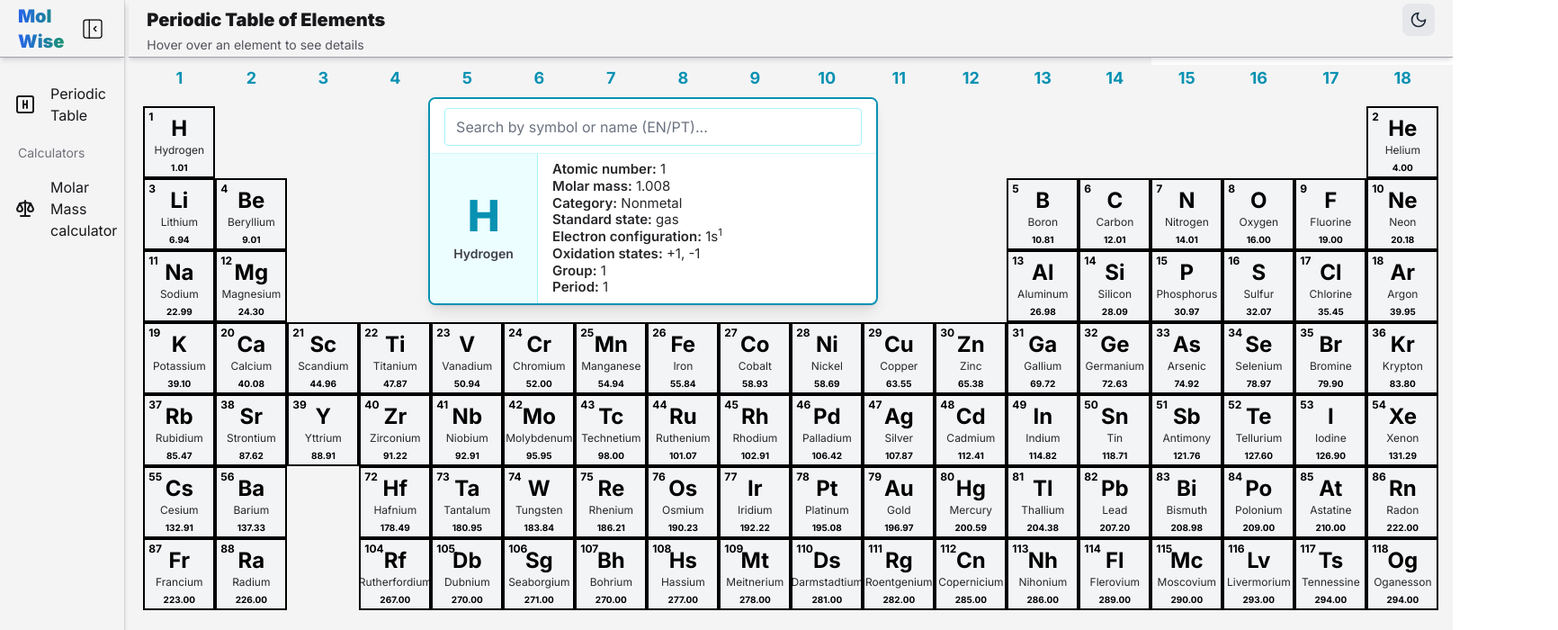
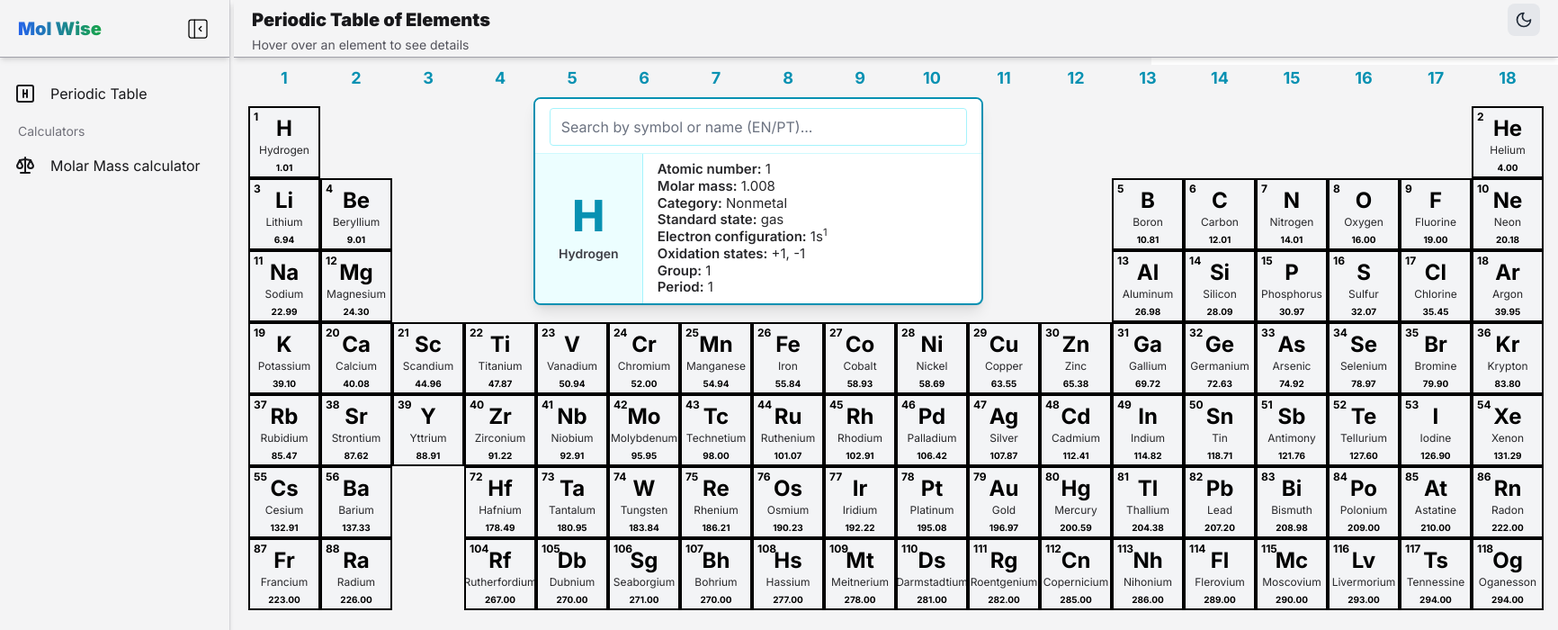
Before and after one commit to brunomacedo1203/Mol-Wise, a Next.js app: page /PeriodicTable in a window 1280 px wide. Shown: the top 700 px of the page at 90% size, 1732 px wide, since content can reach past the window. Built offline with nearby package versions, Linux system fonts and the light colour scheme.

Commit message:
style(sidearea): apply fixed width to sidebar to prevent content overflow

```diff
--- a/src/app/layout.tsx
+++ b/src/app/layout.tsx
@@ -7,7 +7,8 @@ const inter = Inter({ subsets: ["latin"] });
 
 export const metadata: Metadata = {
   title: "Mol Wise",
-  description: "A chemical calculator and periodic table",
+  description:
+    "This application designed to help students and teachers with chemical calculations, data visualization, and content organization.",
 };
 
 export default function RootLayout({
--- a/src/shared/components/SideArea.tsx
+++ b/src/shared/components/SideArea.tsx
@@ -34,7 +34,7 @@ export default function SideArea({
   return (
     <aside
       className={`flex flex-col gap-5 custom-shadow mr-1 transition-width duration-300 ${
-        isCollapsed ? "w-16" : "w-70"
+        isCollapsed ? "w-16" : "w-64  min-w-64"
       } border-r border-zinc-300 shadow-md ${bgClass} ${className}`}
     >
       <div
```
Also changed, not shown: 1 other file (tests, documents, lock files or other folders).
